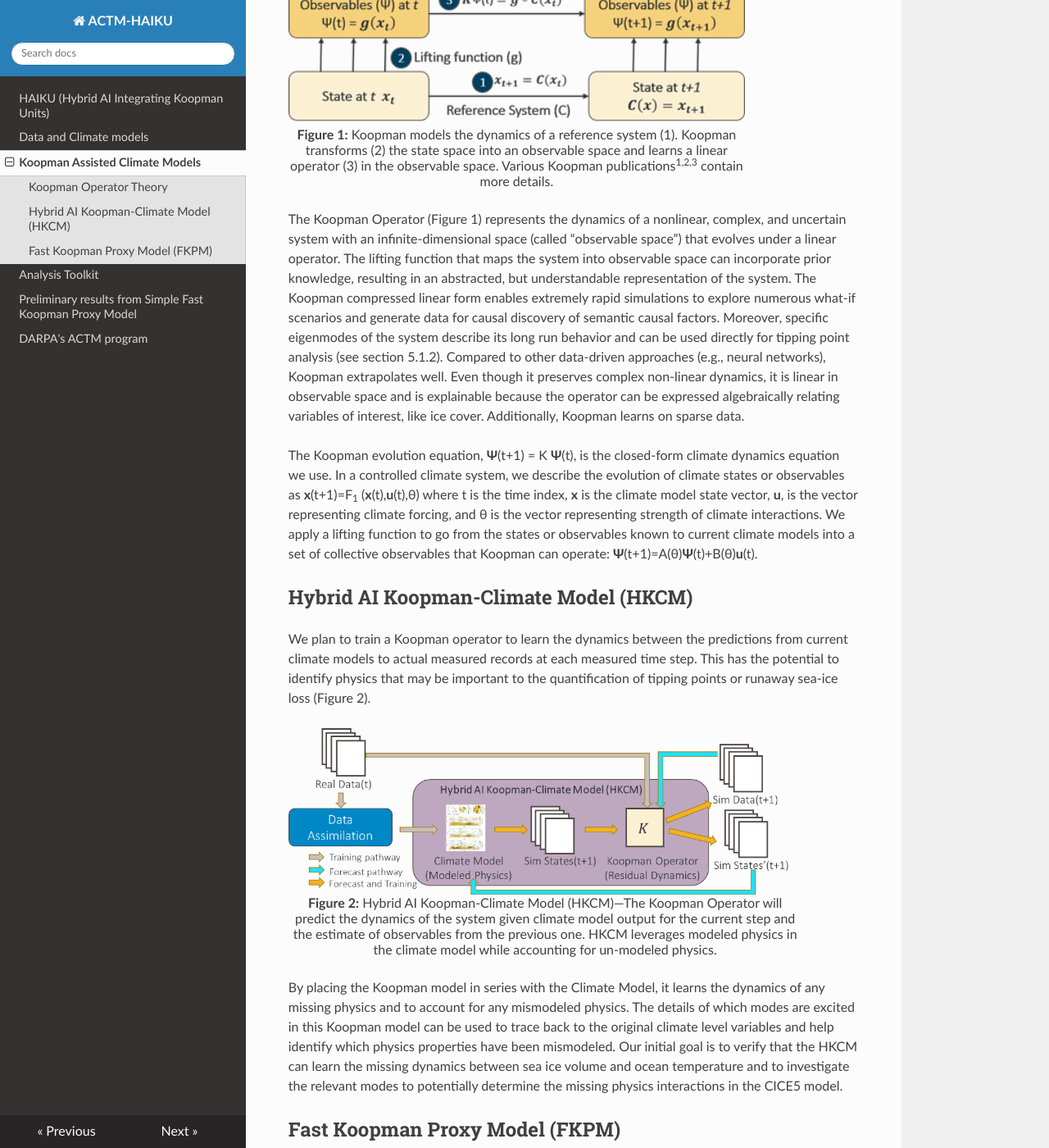
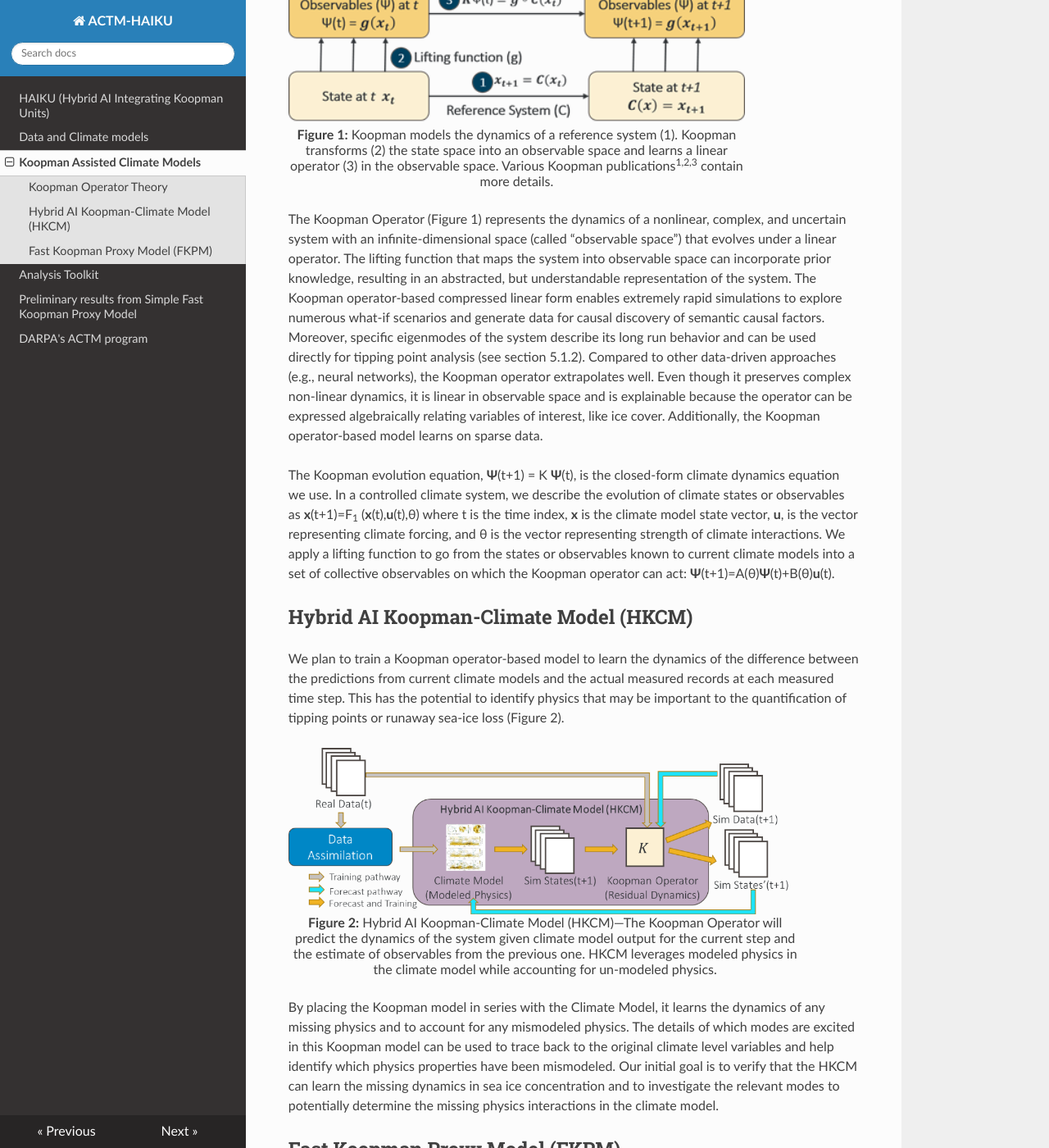
Before and after one commit to BAE-Systems-HAIKU/HAIKU, an MkDocs documentation site: the page built from docs/koopman.md, in a window 1280 px wide and 1400 px high, scrolled down 904 px. Shown: the whole window at 82% size. Built offline with MkDocs 1.6.1, drawn with Linux system fonts in a browser that asks for light colours; nearby versions of some CDN libraries; some of the changed text lies outside the part shown.

```diff
--- a/docs/koopman.md
+++ b/docs/koopman.md
@@ -15,19 +15,19 @@ More detail into Koopman Operator theory and how the various model components ar
 <figcaption align = "center" style="width:80%"><b>Figure 1:</b> Koopman models the dynamics of a reference system (1). Koopman transforms (2) the state space into an observable space and learns a linear operator (3) in the observable space. Various Koopman publications<sup>1,2,3</sup> contain more details.</figcaption>
 </figure>
 
-The Koopman Operator (Figure 1) represents the dynamics of a nonlinear, complex, and uncertain system with an infinite-dimensional space (called “observable space”) that evolves under a linear operator. The lifting function that maps the system into observable space can incorporate prior knowledge, resulting in an abstracted, but understandable representation of the system. The Koopman compressed linear form enables extremely rapid simulations to explore numerous what-if scenarios and generate data for causal discovery of semantic causal factors. Moreover, specific eigenmodes of the system describe its long run behavior and can be used directly for tipping point analysis (see section 5.1.2). Compared to other data-driven approaches (e.g., neural networks), Koopman extrapolates well. Even though it preserves complex non-linear dynamics, it is linear in observable space and is explainable because the operator can be expressed algebraically relating variables of interest, like ice cover. Additionally, Koopman learns on sparse data.
+The Koopman Operator (Figure 1) represents the dynamics of a nonlinear, complex, and uncertain system with an infinite-dimensional space (called “observable space”) that evolves under a linear operator. The lifting function that maps the system into observable space can incorporate prior knowledge, resulting in an abstracted, but understandable representation of the system. The Koopman operator-based compressed linear form enables extremely rapid simulations to explore numerous what-if scenarios and generate data for causal discovery of semantic causal factors. Moreover, specific eigenmodes of the system describe its long run behavior and can be used directly for tipping point analysis (see section 5.1.2). Compared to other data-driven approaches (e.g., neural networks), the Koopman operator extrapolates well. Even though it preserves complex non-linear dynamics, it is linear in observable space and is explainable because the operator can be expressed algebraically relating variables of interest, like ice cover. Additionally, the Koopman operator-based model learns on sparse data.
 
-The Koopman evolution equation, **Ψ**(t+1) = K **Ψ**(t), is the closed-form climate dynamics equation we use. In a controlled climate system, we describe the evolution of climate states or observables as **x**(t+1)=F<sub>1</sub> (**x**(t),**u**(t),θ) where t is the time index, **x** is the climate model state vector, **u**, is the vector representing climate forcing, and θ is the vector representing strength of climate interactions. We apply a lifting function to go from the states or observables known to current climate models into a set of collective observables that Koopman can operate: **Ψ**(t+1)=A(θ)**Ψ**(t)+B(θ)**u**(t).
+The Koopman evolution equation, **Ψ**(t+1) = K **Ψ**(t), is the closed-form climate dynamics equation we use. In a controlled climate system, we describe the evolution of climate states or observables as **x**(t+1)=F<sub>1</sub> (**x**(t),**u**(t),θ) where t is the time index, **x** is the climate model state vector, **u**, is the vector representing climate forcing, and θ is the vector representing strength of climate interactions. We apply a lifting function to go from the states or observables known to current climate models into a set of collective observables on which the Koopman operator can act: **Ψ**(t+1)=A(θ)**Ψ**(t)+B(θ)**u**(t).
 
 ##Hybrid AI Koopman-Climate Model (HKCM)
-We plan to train a Koopman operator to learn the dynamics between the predictions from current climate models to actual measured records at each measured time step.  This has the potential to identify physics that may be important to the quantification of tipping points or runaway sea-ice loss (Figure 2).
+We plan to train a Koopman operator-based model to learn the dynamics of the difference between the predictions from current climate models and the actual measured records at each measured time step.  This has the potential to identify physics that may be important to the quantification of tipping points or runaway sea-ice loss (Figure 2).
 
 <figure>
 <img src="../figs/HKCM_diagram.png" alt="HKCM Diagram" style="width:90%">
 <figcaption align = "center" style="width:90%"><b>Figure 2:</b> Hybrid AI Koopman-Climate Model (HKCM)—The Koopman Operator will predict the dynamics of the system given climate model output for the current step and the estimate of observables from the previous one. HKCM leverages modeled physics in the climate model while accounting for un-modeled physics.</figcaption>
 </figure>
 
-By placing the Koopman model in series with the Climate Model, it learns the dynamics of any missing physics and to account for any mismodeled physics. The details of which modes are excited in this Koopman model can be used to trace back to the original climate level variables and help identify which physics properties have been mismodeled.  Our initial goal is to verify that the HKCM can learn the missing dynamics between sea ice volume and ocean temperature and to investigate the relevant modes to potentially determine the missing physics interactions in the CICE5 model.
+By placing the Koopman model in series with the Climate Model, it learns the dynamics of any missing physics and to account for any mismodeled physics. The details of which modes are excited in this Koopman model can be used to trace back to the original climate level variables and help identify which physics properties have been mismodeled.  Our initial goal is to verify that the HKCM can learn the missing dynamics in sea ice concentration and to investigate the relevant modes to potentially determine the missing physics interactions in the climate model.
 
 ##Fast Koopman Proxy Model (FKPM)
 We will also train a full Koopman model to create a fast proxy model of the full climate simulation.  This will enable a suite of analytics that can extract causality and better characterize tipping points and their associated uncertainty that would take months or years to do with the current best climate models alone. This is shown below (Figure 3).
@@ -36,9 +36,9 @@ We will also train a full Koopman model to create a fast proxy model of the full
 <figcaption align = "center" style="width:90%"><b>Figure 3:</b> Fast Koopman Proxy Model (FKPM)—The FKPM learns the full dynamics of the HKCM or stand-alone climate model, but is able to operate much faster than the either, enabling the analytic toolkit. Analysis of the eigenfunctions and eigenvalues will help identify tipping points and regions of interest for deeper analysis.</figcaption>
 </figure>
 
-Initially, we will train a FKPM using the CICE5 model on its own so we can begin developing the Analysis Toolkit, but as the HKCM becomes more capable, we will train an improved FKPM that leverages it as well and compare the analytics for robustness.
+Initially, we will train a FKPM using the climate model on its own so we can begin developing the Analysis Toolkit, but as the HKCM becomes more capable, we will train an improved FKPM that leverages it as well and compare the analytics for robustness.
 
 
-<sup>1</sup>Arbabi, H., & Mezic, I. (2017). Ergodic theory, dynamic mode decomposition, and computation of spectral properties of the koopman operator. SIAM Journal on Applied Dynamical Systems, 16(4):2096–2126.
+<sup>1</sup>Arbabi, H., & Mezic, I. (2017). Ergodic theory, dynamic mode decomposition, and computation of spectral properties of the Koopman operator. SIAM Journal on Applied Dynamical Systems, 16(4):2096–2126.
 <sup>2</sup>Mezic, I. (2005). Spectral properties of dynamical systems, model reduction and decompositions. Nonlinear Dynamics, 41(1-3), 309-325.
 <sup>3</sup>
```
Also changed, not shown: docs/about.md (+2 -2 lines), docs/analyses.md (+1 -1 lines), docs/index.md (+3 -3 lines).
